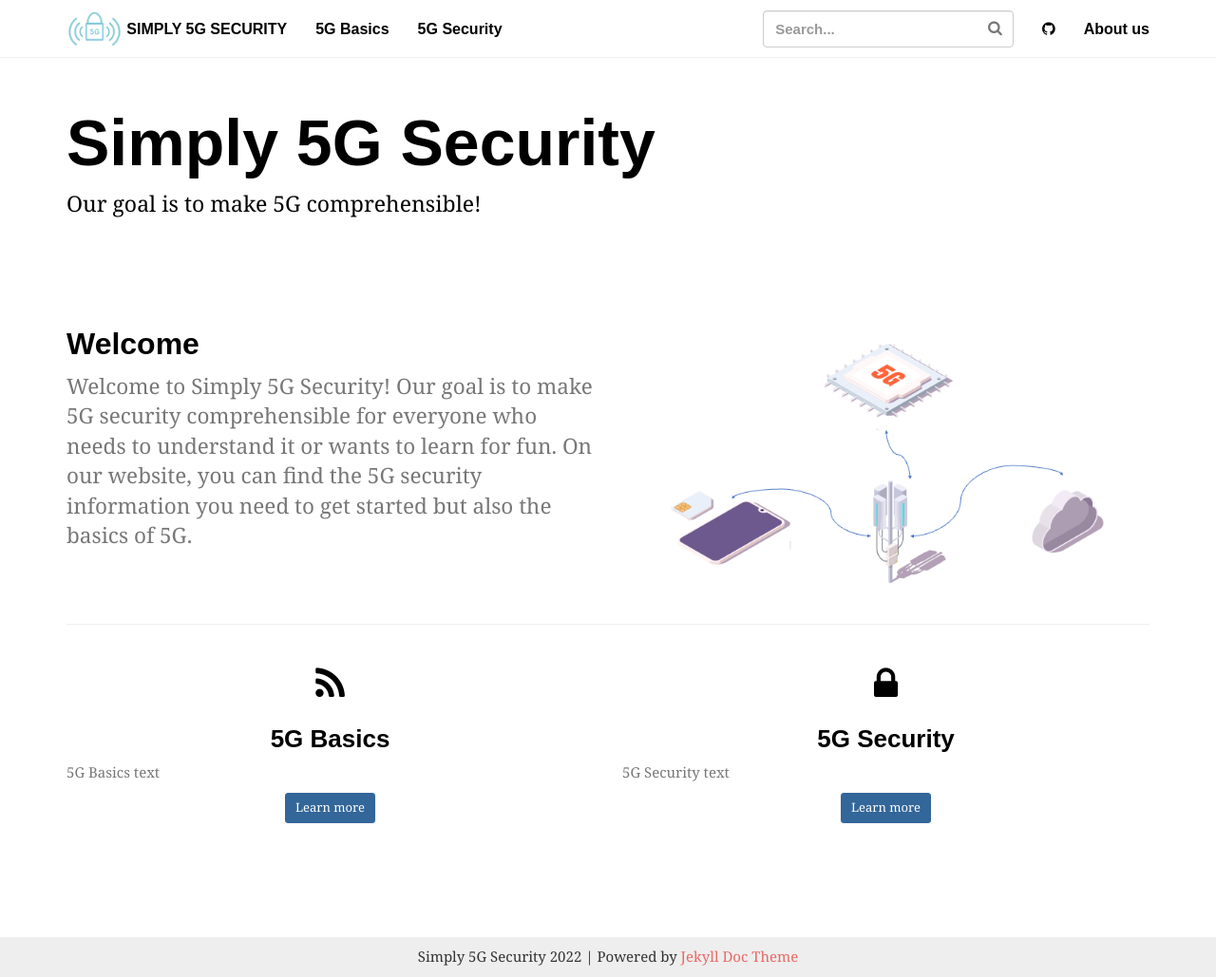
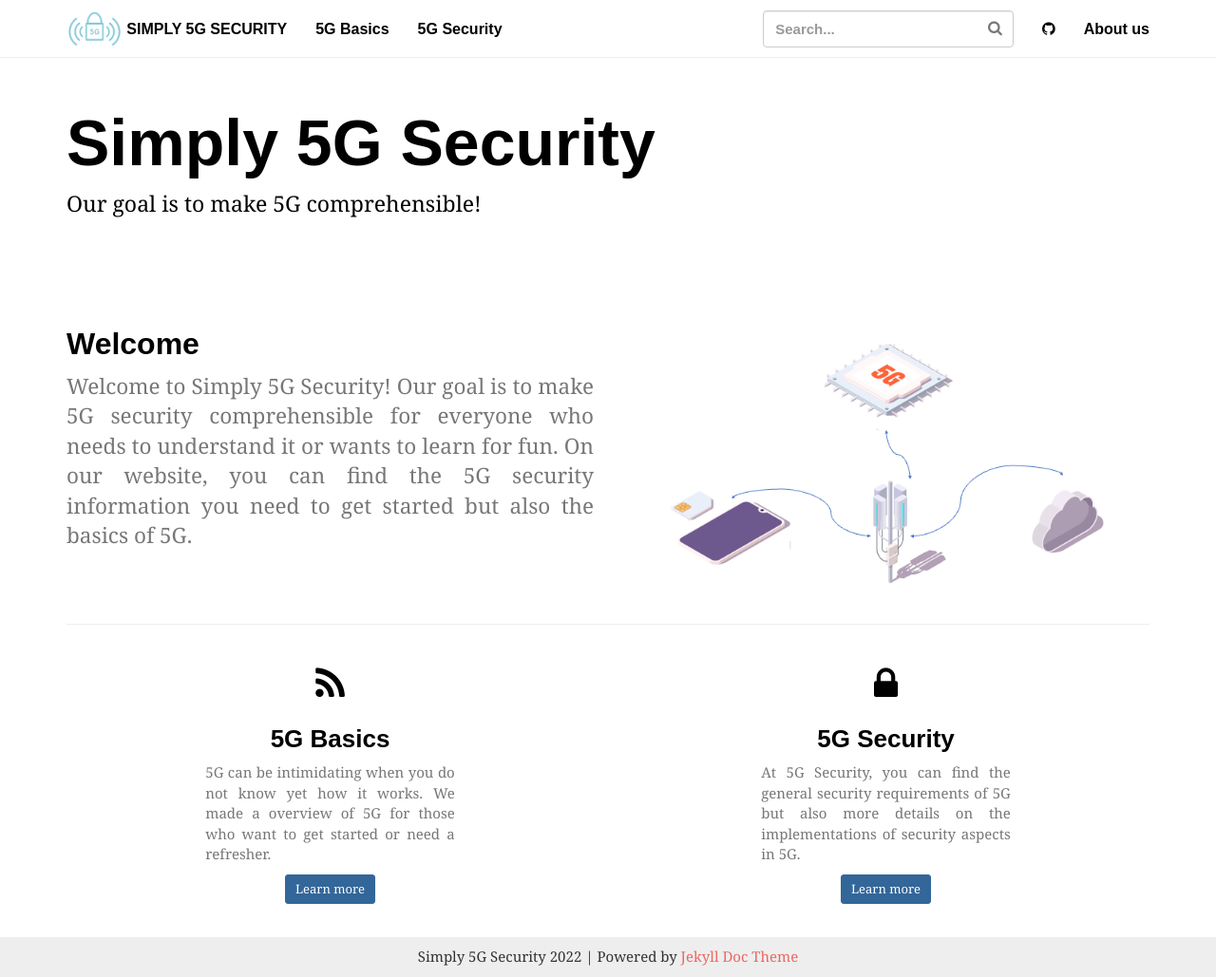
Before and after one commit to PienvandenAbeele/Simply5GSecurity, a Jekyll site: the page built from docs/index.html, in a window 1280 px wide and 1029 px high. Shown: the whole window at 95% size. Built offline with Jekyll 4.4.1, drawn with Linux system fonts in a browser that asks for light colours; some web fonts are replaced.

Commit message:
landing page done

```diff
--- a/docs/index.html
+++ b/docs/index.html
@@ -13,7 +13,7 @@ layout: default
     <div class="row">
         <div class="col-md-6">
             <h2 class="header-light regular-pad">Welcome</h2>
-              <p class="lead">Welcome to Simply 5G Security! Our goal is to make 5G security comprehensible for everyone who needs to understand it or wants to learn for fun. On our website, you can find the 5G security information you need to get started but also the basics of 5G.</p>
+              <p align="justify" class="lead">Welcome to Simply 5G Security! Our goal is to make 5G security comprehensible for everyone who needs to understand it or wants to learn for fun. On our website, you can find the 5G security information you need to get started but also the basics of 5G.</p>
         </div>
         <div class="col-md-6 text-center">
             <img src="{{ "/assets/img/Frontimage.png" | relative_url }}" alt="5G Overview" class="img-responsive">
@@ -24,8 +24,16 @@ layout: default
         <div class="col-sm-6">
             <h1 class="text-center"><i class="fa fa-rss" aria-hidden="true"></i></h1>
             <h3 class="text-center">5G Basics</h3>
-            <p>5G Basics text
-            </p>
+            <div class="row">
+                <div class="col-sm-3">
+                    <p>
+                    </p>
+                </div>
+                <div class="col-sm-6">
+                    <p align="justify">5G can be intimidating when you do not know yet how it works. We made a overview of 5G for those who want to get started or need a refresher.
+                    </p>
+                </div>
+            </div>
             <div class="text-center">
                 <p><a class="btn btn-info btn-sm" href="{{ "/docs/5gbasics/" | relative_url }}" role="button">Learn more</a></p>
             </div>
@@ -33,8 +41,16 @@ layout: default
         <div class="col-sm-6">
             <h1 class="text-center"><i class="fa fa-lock" aria-hidden="true"></i></h1>
             <h3 class="text-center">5G Security</h3>
-            <p>5G Security text
-            </p>
+            <div class="row">
+                <div class="col-sm-3">
+                    <p>
+                    </p>
+                </div>
+                <div class="col-sm-6">
+                    <p align="justify">At 5G Security, you can find the general security requirements of 5G but also more details on the implementations of security aspects in 5G.
+                    </p>
+                </div>
+            </div>
             <div class="text-center">
                 <p><a class="btn btn-info btn-sm" href="{{ "/docs/5gsecurity/" | relative_url }}" role="button">Learn more</a></p>
             </div>
```
Also changed, not shown: Images for Latex/Screenshot 2022-12-25 at 10.16.39.png (added), Images for Latex/Screenshot 2022-12-25 at 10.24.33.png (added).
